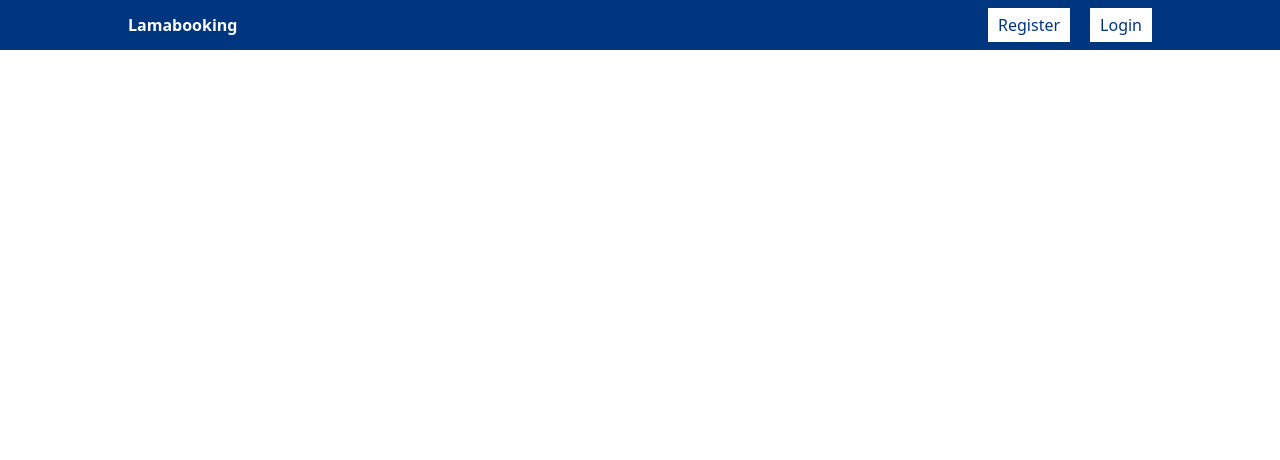
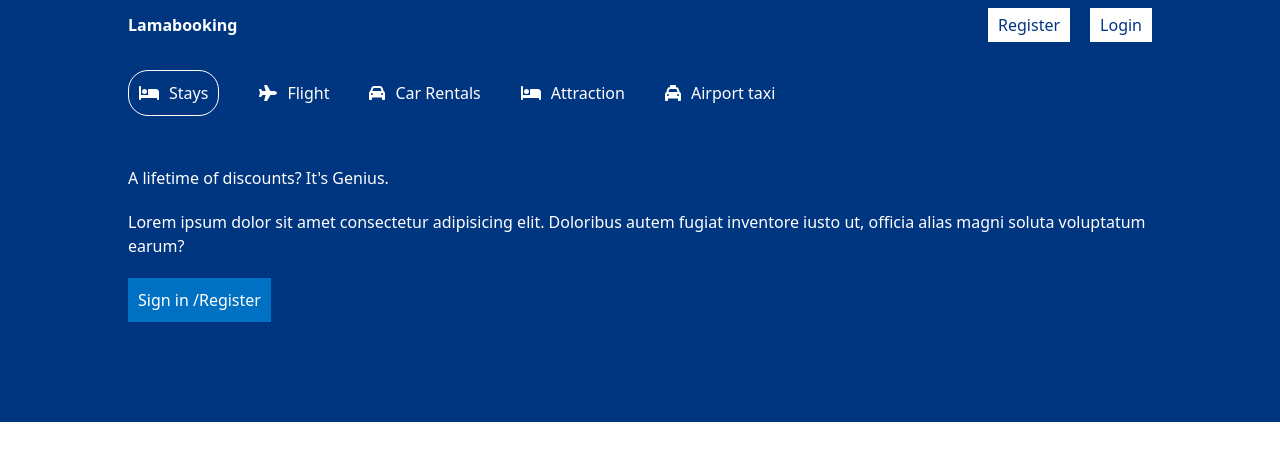
Before and after one commit to ELHARFALI/empty--5, a React (Create React App) app: page / in a window 1280 px wide. Shown: the top 460 px of the page. Built offline with nearby package versions, Linux system fonts and the light colour scheme.

Commit message:
Add Header

```diff
--- a/package.json
+++ b/package.json
@@ -3,6 +3,9 @@
   "version": "0.1.0",
   "private": true,
   "dependencies": {
+    "@fortawesome/fontawesome-svg-core": "^6.2.1",
+    "@fortawesome/free-solid-svg-icons": "^6.2.1",
+    "@fortawesome/react-fontawesome": "^0.2.0",
     "@testing-library/jest-dom": "^5.16.5",
     "@testing-library/react": "^13.4.0",
     "@testing-library/user-event": "^13.5.0",
--- a/public/index.html
+++ b/public/index.html
@@ -10,34 +10,10 @@
       content="Web site created using create-react-app"
     />
     <link rel="apple-touch-icon" href="%PUBLIC_URL%/logo192.png" />
-    <!--
-      manifest.json provides metadata used when your web app is installed on a
-      user's mobile device or desktop. See https://developers.google.com/web/fundamentals/web-app-manifest/
-    -->
     <link rel="manifest" href="%PUBLIC_URL%/manifest.json" />
-    <!--
-      Notice the use of %PUBLIC_URL% in the tags above.
-      It will be replaced with the URL of the `public` folder during the build.
-      Only files inside the `public` folder can be referenced from the HTML.
-
-      Unlike "/favicon.ico" or "favicon.ico", "%PUBLIC_URL%/favicon.ico" will
-      work correctly both with client-side routing and a non-root public URL.
-      Learn how to configure a non-root public URL by running `npm run build`.
-    -->
     <title>React App</title>
   </head>
   <body>
-    <noscript>You need to enable JavaScript to run this app.</noscript>
     <div id="root"></div>
-    <!--
-      This HTML file is a template.
-      If you open it directly in the browser, you will see an empty page.
-
-      You can add webfonts, meta tags, or analytics to this file.
-      The build step will place the bundled scripts into the <body> tag.
-
-      To begin the development, run `npm start` or `yarn start`.
-      To create a production bundle, use `npm run build` or `yarn build`.
-    -->
   </body>
 </html>
--- /dev/null
+++ b/src/components/Header.jsx
@@ -0,0 +1,41 @@
+import {FontAwesomeIcon} from '@fortawesome/react-fontawesome'
+import { faBed, faTaxi, faPlane, faCar } from '@fortawesome/free-solid-svg-icons'
+import { useState } from 'react'
+
+const Header = () => {
+    const [active, setActive] = useState(true)
+
+  return (
+    <div className='bg-[#003580] text-white flex justify-center '>
+        <div className='w-full max-w-[1024px] mt-[20px] mb-[100px] mx-0 '>
+            <div className='flex gap-[40px] mb-[50px]'>
+                <div className={`flex items-center gap-[10px] ${active ? 'border border-solid border-white rounded-[20px] p-[10px]' : ''}`}>
+                    <FontAwesomeIcon icon={faBed} />
+                    <span>Stays</span>
+                </div>
+                <div className='flex items-center gap-[10px]'>
+                    <FontAwesomeIcon icon={faPlane} />
+                    <span>Flight</span>
+                </div>
+                <div className='flex items-center gap-[10px]'>
+                    <FontAwesomeIcon icon={faCar} />
+                    <span>Car Rentals</span>
+                </div>
+                <div className='flex items-center gap-[10px]'>
+                    <FontAwesomeIcon icon={faBed} />
+                    <span>Attraction</span>
+                </div>
+                <div className='flex items-center gap-[10px]'>
+                    <FontAwesomeIcon icon={faTaxi} />
+                    <span>Airport taxi</span>
+                </div>
+            </div>
+            <h1 className='my-[20px]'>A lifetime of discounts? It's Genius.</h1>
+            <p className='my-[20px]'>Lorem ipsum dolor sit amet consectetur adipisicing elit. Doloribus autem fugiat inventore iusto ut, officia alias magni soluta voluptatum earum?</p>
+            <button className='bg-[#0071c2] text-white font-[500] border-none cursor-pointer p-[10px] '>Sign in /Register</button>
+        </div>
+    </div>
+  )
+}
+
+export default Header
--- a/src/components/index.js
+++ b/src/components/index.js
@@ -1,5 +1,7 @@
 import Navbar from "./Navbar";
+import Header from "./Header";
 
 export {
     Navbar,
+    Header
 }
--- a/src/pages/Home.jsx
+++ b/src/pages/Home.jsx
@@ -1,9 +1,10 @@
-import { Navbar } from "../components"
+import { Navbar, Header } from "../components"
 
 const Home = () => {
   return (
     <div>
         <Navbar />
+        <Header />
     </div>
   )
 }
```
Also changed, not shown: 1 other file (tests, documents, lock files or other folders).
